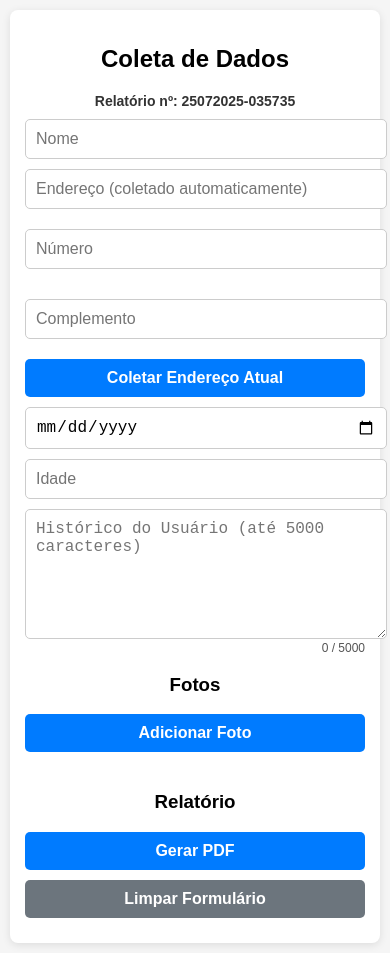
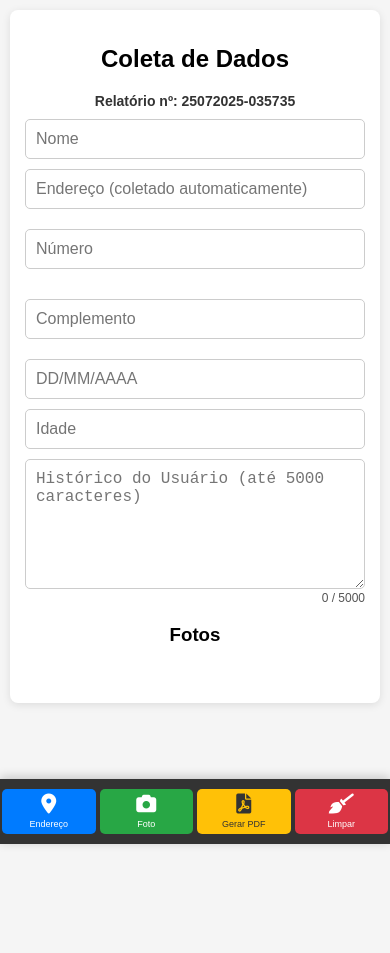
Before and after one commit to ofcalanolv/relatorioteste, a plain HTML site: page index.html in a window 390 px wide. After the commit the page ends 844 px from the top, so only its background shows below. Drawn offline with nearby package versions, Linux system fonts and the light colour scheme.

Commit message:
Add files via upload

```diff
--- a/index.html
+++ b/index.html
@@ -6,19 +6,56 @@
     <meta name="viewport" content="width=device-width, initial-scale=1.0">
     <script src="https://cdnjs.cloudflare.com/ajax/libs/jspdf/2.5.1/jspdf.umd.min.js"></script>
     <script src="https://cdnjs.cloudflare.com/ajax/libs/jspdf-autotable/3.8.2/jspdf.plugin.autotable.min.js"></script>
+    <link rel="stylesheet" href="https://cdnjs.cloudflare.com/ajax/libs/font-awesome/6.0.0-beta3/css/all.min.css">
     <style>
-        body { font-family: Arial, sans-serif; margin: 10px; background: #f5f5f5; }
+        body {
+            font-family: Arial, sans-serif;
+            margin: 10px;
+            background: #f5f5f5;
+            padding-bottom: 70px; /* Add padding for the fixed taskbar */
+        }
         h2, h3 { text-align: center; }
-        .container { max-width: 500px; margin: auto; background: #fff; padding: 15px; border-radius: 8px; box-shadow: 0 2px 8px rgba(0,0,0,0.1); }
-        input, textarea, button { display: block; margin: 10px 0; padding: 10px; width: 100%; border: 1px solid #ccc; border-radius: 5px; font-size: 16px; }
+        .container {
+            max-width: 500px;
+            margin: auto;
+            background: #fff;
+            padding: 15px;
+            border-radius: 8px;
+            box-shadow: 0 2px 8px rgba(0,0,0,0.1);
+            margin-bottom: 20px; /* Space above the taskbar */
+        }
+        input, textarea {
+            display: block;
+            margin: 10px 0;
+            padding: 10px;
+            width: 100%;
+            border: 1px solid #ccc;
+            border-radius: 5px;
+            font-size: 16px;
+            box-sizing: border-box; /* Include padding in element's total width and height */
+        }
         .inline-fields { display: flex; gap: 10px; }
         .inline-fields input { flex: 1; }
-        button { background: #007bff; color: white; border: none; font-weight: bold; cursor: pointer; }
-        button:hover { background: #0056b3; }
         #fotosPreview { display: flex; flex-wrap: wrap; gap: 5px; margin-top: 10px; }
         .foto-container { position: relative; display: inline-block; }
         .foto-thumb { width: 80px; height: 80px; object-fit: cover; border-radius: 5px; border: 1px solid #ccc; }
-        .remove-btn { position: absolute; top: -8px; right: -8px; background: red; color: white; border: none; border-radius: 50%; font-size: 14px; width: 20px; height: 20px; cursor: pointer; }
+        .remove-btn {
+            position: absolute;
+            top: -8px;
+            right: -8px;
+            background: red;
+            color: white;
+            border: none;
+            border-radius: 50%;
+            font-size: 14px;
+            width: 20px;
+            height: 20px;
+            cursor: pointer;
+            display: flex;
+            align-items: center;
+            justify-content: center;
+            line-height: 1;
+        }
         #gps { font-size: 14px; color: #555; }
         #contador { font-size: 12px; text-align: right; color: #555; margin-top: -8px; }
         #codigoDisplay { font-size: 14px; font-weight: bold; text-align: center; margin-top: 10px; color: #333; }
@@ -39,10 +76,79 @@
         .camera-controls button {
             flex: 1;
             margin: 0;
+            padding: 10px;
+            width: 100%;
+            border: 1px solid #ccc;
+            border-radius: 5px;
+            font-size: 16px;
+            background: #007bff; color: white; border: none; font-weight: bold; cursor: pointer;
         }
+        .camera-controls button:hover { background: #0056b3; }
+
+        /* Taskbar Styles */
+        .taskbar {
+            position: fixed;
+            bottom: 0;
+            left: 0;
+            width: 100%;
+            background-color: #333;
+            display: flex;
+            justify-content: space-around;
+            align-items: center;
+            padding: 10px 0;
+            box-shadow: 0 -2px 10px rgba(0,0,0,0.2);
+            z-index: 1000; /* Ensure it stays on top */
+        }
+        .taskbar button {
+            background: none;
+            border: none;
+            color: white;
+            font-size: 12px;
+            display: flex;
+            flex-direction: column;
+            align-items: center;
+            gap: 5px;
+            cursor: pointer;
+            padding: 5px 10px;
+            border-radius: 5px;
+            transition: background 0.2s;
+            flex: 1; /* Distribute space evenly */
+            margin: 0 2px; /* Small margin between buttons */
+        }
+        .taskbar button:hover {
+            background: #555;
+        }
+        .taskbar button i {
+            font-size: 24px; /* Icon size */
+        }
+        .taskbar button span {
+            font-size: 10px; /* Label size */
+            white-space: nowrap; /* Keep label on one line */
+        }
+
+        /* Specific button colors */
+        #btnColetarGPS { background: #007bff; }
+        #btnColetarGPS:hover { background: #0056b3; }
+        #btnTirarFoto { background: #28a745; }
+        #btnTirarFoto:hover { background: #218838; }
+        #btnGerarPDF { background: #ffc107; color: #333; } /* Adjusted color for visibility */
+        #btnGerarPDF:hover { background: #e0a800; }
+        #btnLimparFormulario { background: #dc3545; }
+        #btnLimparFormulario:hover { background: #c82333; }
+
+
         @media (max-width: 600px) {
             .inline-fields { flex-direction: column; }
             .camera-controls { flex-direction: column; }
+            .taskbar button {
+                padding: 5px 5px; /* Adjust padding for smaller screens */
+            }
+            .taskbar button i {
+                font-size: 20px; /* Smaller icons on small screens */
+            }
+            .taskbar button span {
+                font-size: 9px; /* Smaller labels on small screens */
+            }
         }
     </style>
 </head>
@@ -51,22 +157,20 @@
         <h2>Coleta de Dados</h2>
         <div id="codigoDisplay"></div>
         <input type="text" id="nome" placeholder="Nome">
-        <input type="text" id="endereco" placeholder="Endereço (coletado automaticamente)">
+        <input type="text" id="endereco" placeholder="Endereço (coletado automaticamente)" readonly>
         <div class="inline-fields">
             <input type="text" id="numero" placeholder="Número" oninput="atualizarEnderecoCompleto()">
             <input type="text" id="complemento" placeholder="Complemento" oninput="atualizarEnderecoCompleto()">
         </div>
-        <button onclick="coletarGPS()">Coletar Endereço Atual</button>
         <img id="mapPreview" alt="Mapa da Localização">
 
-        <input type="date" id="dataNascimento" placeholder="Data de Nascimento" onchange="calcularIdade()">
+        <input type="text" id="dataNascimento" placeholder="DD/MM/AAAA" oninput="formatarDataNascimento(this)" onchange="calcularIdade()" maxlength="10">
         <input type="text" id="idade" placeholder="Idade" readonly>
 
         <textarea id="historico" placeholder="Histórico do Usuário (até 5000 caracteres)" maxlength="5000" rows="6" oninput="atualizarContador()"></textarea>
         <div id="contador">0 / 5000</div>
 
         <h3>Fotos</h3>
-        <button onclick="tirarFoto()">Adicionar Foto</button>
         <video id="video" width="100%" autoplay style="display:none;" playsinline></video>
         <div class="camera-controls">
             <button id="captureBtn" style="display:none;" onclick="capturarImagem()">Capturar Imagem</button>
@@ -76,9 +180,25 @@
 
         <p id="gps"></p>
 
-        <h3>Relatório</h3>
-        <button onclick="gerarPDF()">Gerar PDF</button>
-        <button onclick="limparFormulario()" style="background: #6c757d;">Limpar Formulário</button>
+        </div>
+
+    <div class="taskbar">
+        <button id="btnColetarGPS" onclick="coletarGPS()">
+            <i class="fas fa-map-marker-alt"></i>
+            <span>Endereço</span>
+        </button>
+        <button id="btnTirarFoto" onclick="tirarFoto()">
+            <i class="fas fa-camera"></i>
+            <span>Foto</span>
+        </button>
+        <button id="btnGerarPDF" onclick="gerarPDF()">
+            <i class="fas fa-file-pdf"></i>
+            <span>Gerar PDF</span>
+        </button>
+        <button id="btnLimparFormulario" onclick="limparFormulario()">
+            <i class="fas fa-broom"></i>
+            <span>Limpar</span>
+        </button>
     </div>
 
     <script>
@@ -112,16 +232,46 @@
 
         gerarCodigoAtendimento();
 
+        // New function to format date input
+        function formatarDataNascimento(input) {
+            let value = input.value.replace(/\D/g, ''); // Remove non-digits
+            let formattedValue = '';
+
+            if (value.length > 0) {
+                formattedValue += value.substring(0, 2);
+            }
+            if (value.length > 2) {
+                formattedValue += '/' + value.substring(2, 4);
+            }
+            if (value.length > 4) {
+                formattedValue += '/' + value.substring(4, 8);
+            }
+            input.value = formattedValue;
+        }
+
         function calcularIdade() {
             const nascimentoStr = document.getElementById('dataNascimento').value;
             const idadeInput = document.getElementById('idade');
-            if (!nascimentoStr) {
+            if (!nascimentoStr || nascimentoStr.length !== 10 || !nascimentoStr.includes('/')) {
+                idadeInput.value = '';
+                return;
+            }
+
+            // Parse DD/MM/AAAA to YYYY-MM-DD for Date object
+            const partes = nascimentoStr.split('/');
+            if (partes.length !== 3) {
+                idadeInput.value = '';
+                return;
+            }
+            const nascFormatado = `${partes[2]}-${partes[1]}-${partes[0]}`;
+            const nasc = new Date(nascFormatado);
+
+            if (isNaN(nasc.getTime())) { // Check for invalid date
                 idadeInput.value = '';
                 return;
             }
 
             const hoje = new Date();
-            const nasc = new Date(nascimentoStr);
 
             let anos = hoje.getFullYear() - nasc.getFullYear();
             let meses = hoje.getMonth() - nasc.getMonth();
@@ -152,16 +302,23 @@
             const video = document.getElementById('video');
             const captureBtn = document.getElementById('captureBtn');
             const stopCameraBtn = document.getElementById('stopCameraBtn');
+
+            // If camera is already open, do nothing or just focus UI
+            if (cameraStream && cameraStream.active) {
+                video.style.display = "block";
+                captureBtn.style.display = "block";
+                stopCameraBtn.style.display = "block";
+                return;
+            }
+
             try {
-                // Ensure playsinline is set for iOS for inline playback
                 video.setAttribute('playsinline', '');
-                // Request 'environment' (rear) camera, if available
                 cameraStream = await navigator.mediaDevices.getUserMedia({ video: { facingMode: 'environment' } });
                 video.srcObject = cameraStream;
                 video.style.display = "block";
-                captureBtn.style.display = "block"; // Ensure capture button is visible
+                captureBtn.style.display = "block";
                 stopCameraBtn.style.display = "block";
-                video.play(); // Start playing the stream
+                video.play();
             } catch (err) {
                 console.error("Erro ao acessar a câmera:", err);
                 alert("Não foi possível acessar a câmera. Verifique as permissões do navegador ou se a câmera está em uso.");
@@ -177,9 +334,9 @@
             const stopCameraBtn = document.getElementById('stopCameraBtn');
             if (cameraStream) {
                 cameraStream.getTracks().forEach(track => track.stop());
-                video.srcObject = null; // Clear the video source
-                cameraStream = null; // Clear the stream object
-                video.pause(); // Pause video playback
+                video.srcObject = null;
+                cameraStream = null;
+                video.pause();
             }
             video.style.display = "none";
             captureBtn.style.display = "none";
@@ -188,7 +345,7 @@
 
         function capturarImagem() {
             const video = document.getElementById('video');
-            if (!video.srcObject) { // Prevent capturing if camera is not active
+            if (!video.srcObject) {
                 alert("Câmera não está ativa para captura.");
                 return;
             }
@@ -218,7 +375,7 @@
             container.appendChild(removeBtn);
             previewDiv.appendChild(container);
 
-            pararCamera(); // Stop camera after capturing
+            // Do NOT call pararCamera() here to allow multiple captures
         }
 
         function atualizarEnderecoCompleto() {
@@ -496,7 +653,7 @@
             fotos = [];
             document.getElementById('fotosPreview').innerHTML = '';
 
-            pararCamera();
+            pararCamera(); // Ensure camera is stopped when clearing form
 
             coordenadas = "";
             enderecoBaseDetalhes = {};
```
